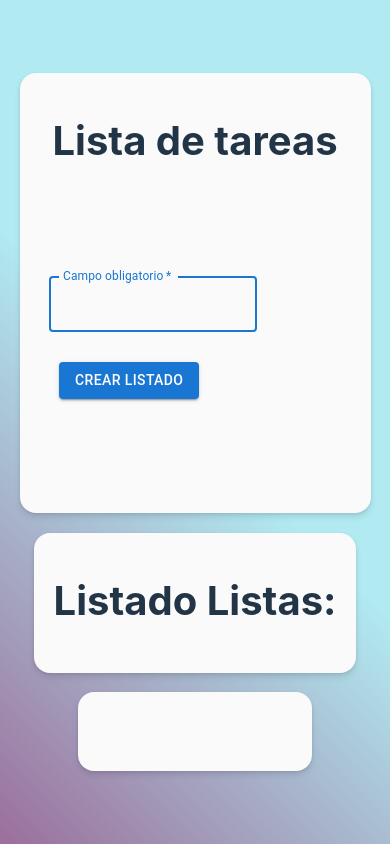
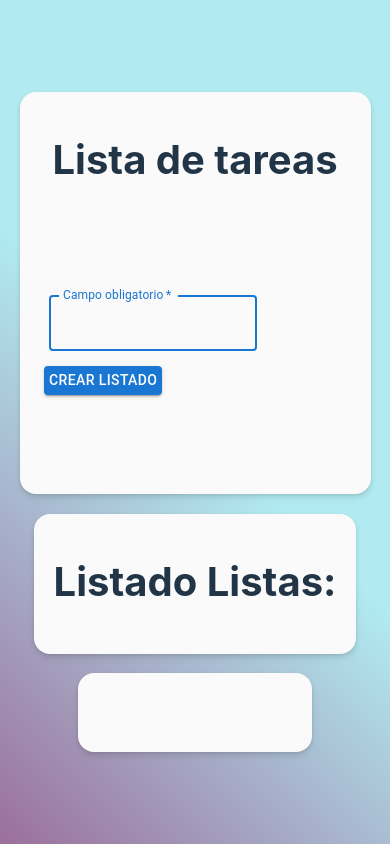
Before and after one commit to Demian2023/TP-React, a React (Vite) app: page / in a window 390 px wide. Built offline with nearby package versions, Linux system fonts and the light colour scheme.

Commit message:
media queries

```diff
--- a/src/componentes/Lista.jsx
+++ b/src/componentes/Lista.jsx
@@ -33,7 +33,7 @@ function Lista({ user, nombreLista, editar, eliminarTitulo }) {
                 </div>
                 <div>
                     <Button variant="outlined" {...attributes} {...listeners} style={{touchAction: "none"}}>
-                        <p style={{margin: "0"}}>Mover título</p>
+                        <p style={{margin: "0"}}>Mover</p>
                         <svg style={{marginLeft: "5px"}} height="20px"  xmlns="http://www.w3.org/2000/svg" viewBox="0 0 320 512"><path d="M182.6 9.4c-12.5-12.5-32.8-12.5-45.3 0l-96 96c-12.5 12.5-12.5 32.8 0 45.3s32.8 12.5 45.3 0L128 109.3V402.7L86.6 361.4c-12.5-12.5-32.8-12.5-45.3 0s-12.5 32.8 0 45.3l96 96c12.5 12.5 32.8 12.5 45.3 0l96-96c12.5-12.5 12.5-32.8 0-45.3s-32.8-12.5-45.3 0L192 402.7V109.3l41.4 41.4c12.5 12.5 32.8 12.5 45.3 0s12.5-32.8 0-45.3l-96-96z"/></svg>
                     </Button >
                 </div>
--- a/src/estilos/index.css
+++ b/src/estilos/index.css
@@ -63,3 +63,15 @@ input {
         background-color: #f9f9f9;
     }
 }
+
+@media (max-width: 767px) {
+    Button {
+        margin: 5px !important;
+        padding: 2px 5px !important;
+        min-height: fit-content;
+        height: 25px;
+    }
+    div li {
+        margin-left: 0 !important;
+    }
+}
```
